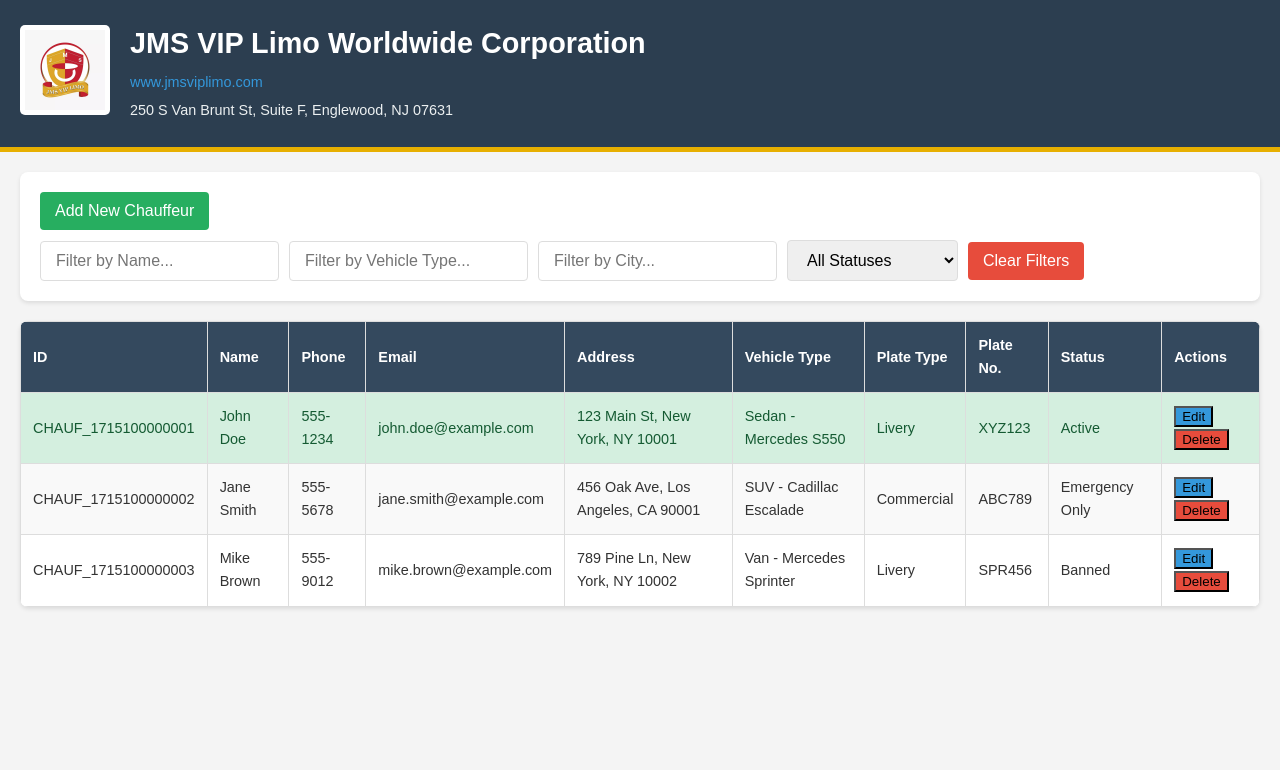
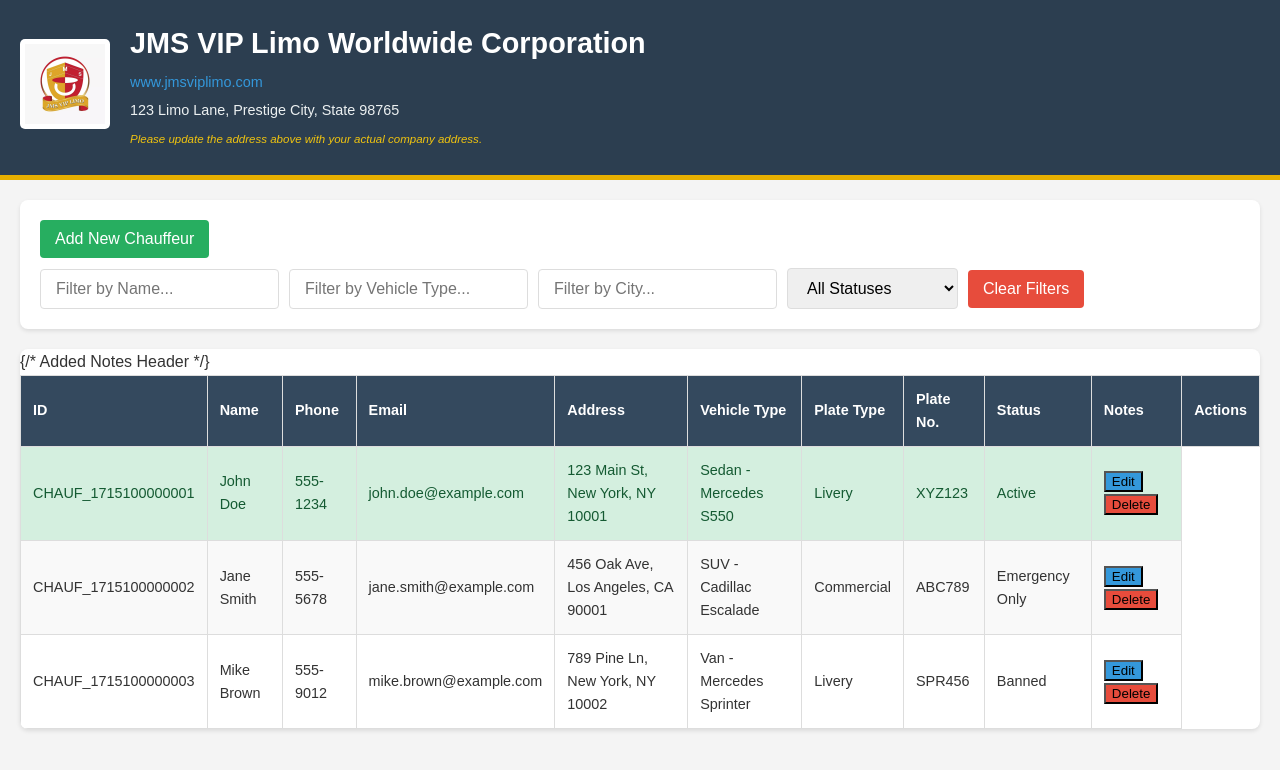
Before and after one commit to jmsviplimo2015/chauffeur-database, a plain HTML site: page index.html in a window 1280 px wide. Drawn offline with Linux system fonts and the light colour scheme.

Commit message:
Update index.html

```diff
--- a/index.html
+++ b/index.html
@@ -14,7 +14,8 @@
         <div class="company-info">
             <h1>JMS VIP Limo Worldwide Corporation</h1>
             <p><a href="http://www.jmsviplimo.com" target="_blank">www.jmsviplimo.com</a></p>
-            <p id="companyAddress">250 S Van Brunt St, Suite F, Englewood, NJ 07631</p>
+            <p id="companyAddress">123 Limo Lane, Prestige City, State 98765</p>
+            <p><em>Please update the address above with your actual company address.</em></p>
         </div>
     </header>
 
@@ -50,6 +51,7 @@
                         <th>Plate Type</th>
                         <th>Plate No.</th>
                         <th>Status</th>
+                        <th>Notes</th> {/* Added Notes Header */}
                         <th>Actions</th>
                     </tr>
                 </thead>
@@ -66,7 +68,7 @@
             <span class="close-button">×</span>
             <h2 id="modalTitle">Add New Chauffeur</h2>
             <form id="chauffeurForm">
-                <input type="hidden" id="chauffeurId">
+                <input type="hidden" id="chauffeurIdInput"> {/* Renamed to avoid conflict with 'chauffeurId' variable */}
 
                 <label for="name">Name:</label>
                 <input type="text" id="name" name="name" required>
@@ -107,6 +109,9 @@
                     <option value="On Vacation">On Vacation</option>
                 </select>
 
+                <label for="notes">Notes:</label> {/* Added Notes Field */}
+                <textarea id="notes" name="notes" rows="4"></textarea>
+
                 <button type="submit" id="saveChauffeurBtn">Save Chauffeur</button>
             </form>
         </div>
```
